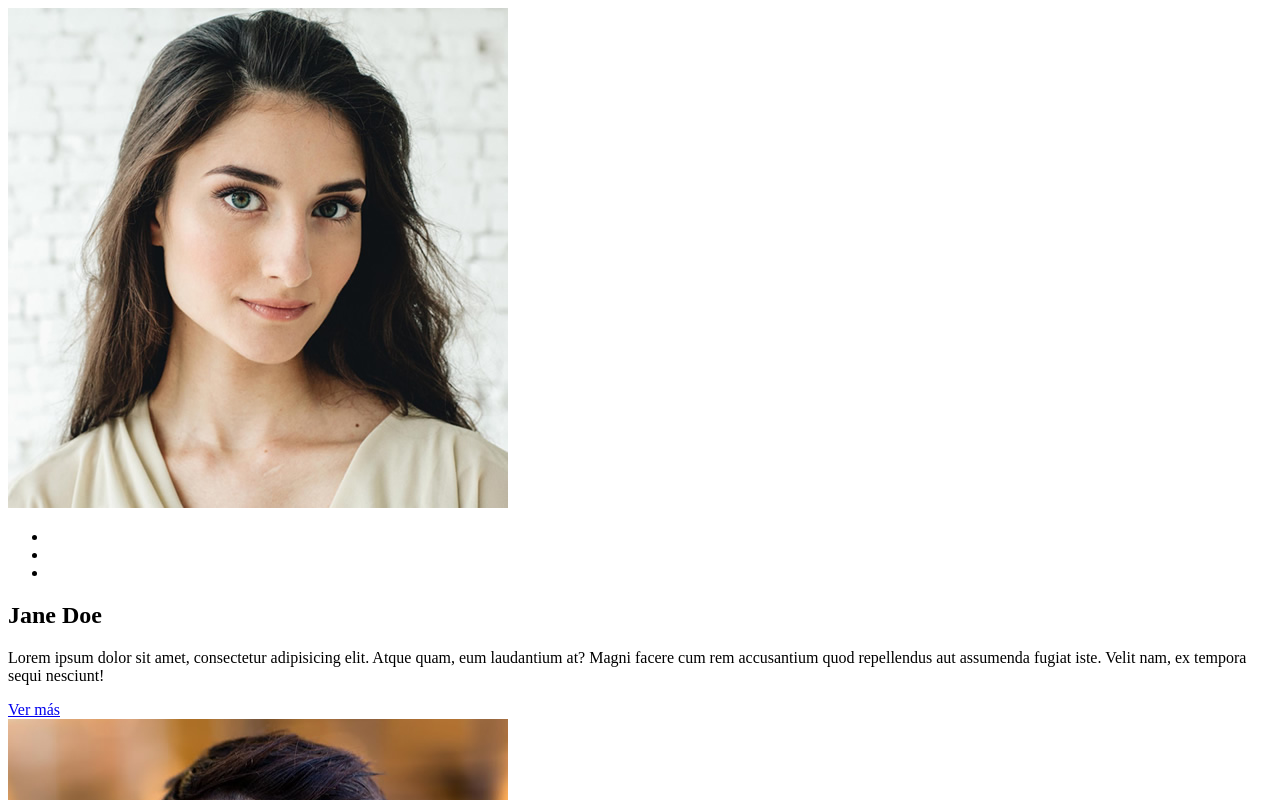
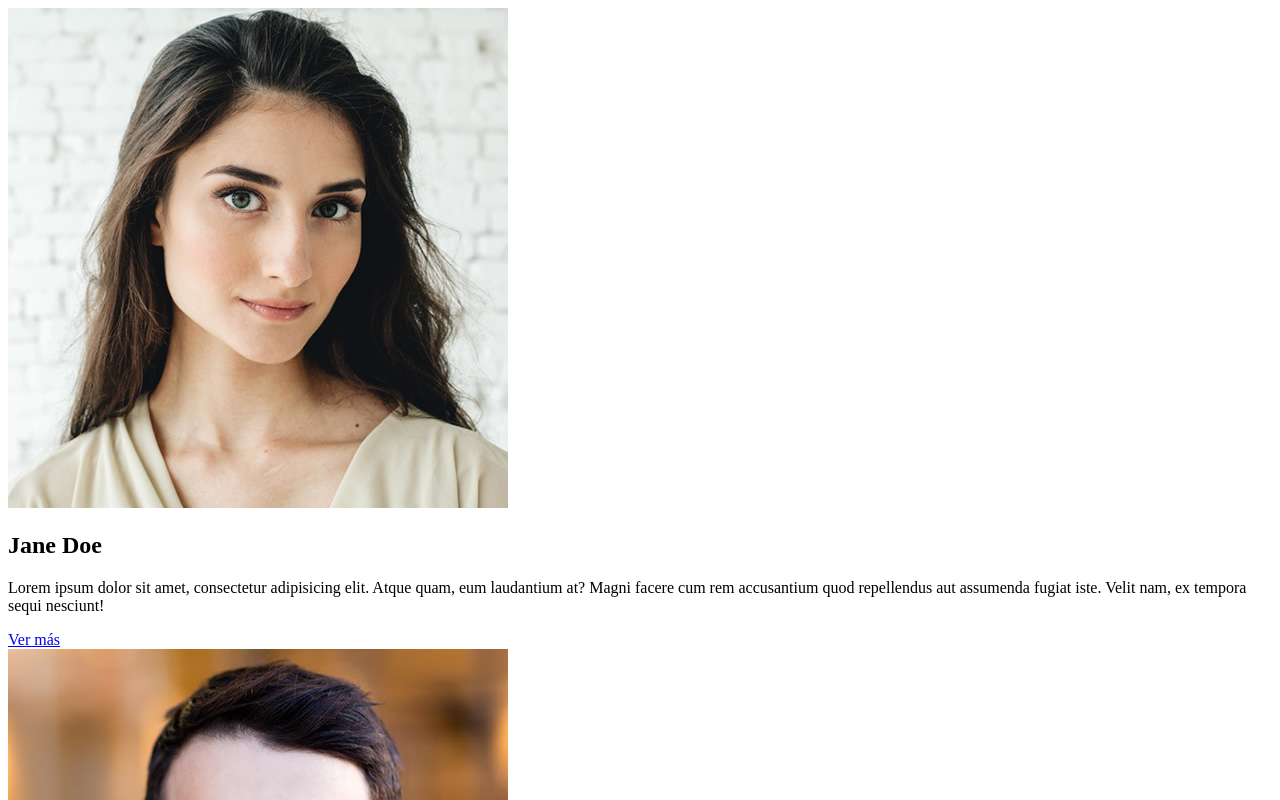
Before and after one commit to Brunoo-G/Flex-box, a plain HTML site: page index.html in a window 1280 px wide. Shown: the top 800 px of the page. Drawn offline with Linux system fonts and the light colour scheme.

Commit message:
Agregamos css(Sacamos bullet points)

```diff
--- /dev/null
+++ b/Estilo/style.css
@@ -0,0 +1,19 @@
+.container{
+display: flex;
+flex-direction: row;
+flex-wrap: wrap;
+height: 500px;
+}
+
+.card {
+    background-color: rgb(255, 255, 255);
+
+}
+
+*{
+    box-sizing: border-box;
+}
+
+ul,ol,li,a{
+    list-style: none;
+}
--- a/index.html
+++ b/index.html
@@ -3,6 +3,7 @@
 	<head>
 		<meta name="viewport" content="width=device-width, initial-scale=1">
 		<meta charset="utf-8">
+        <link rel="stylesheet" href="Estilo/style.css">
 		<title>Working Group</title>
 	</head>
 	<body>
```
Also changed, not shown: style.css (deleted).
